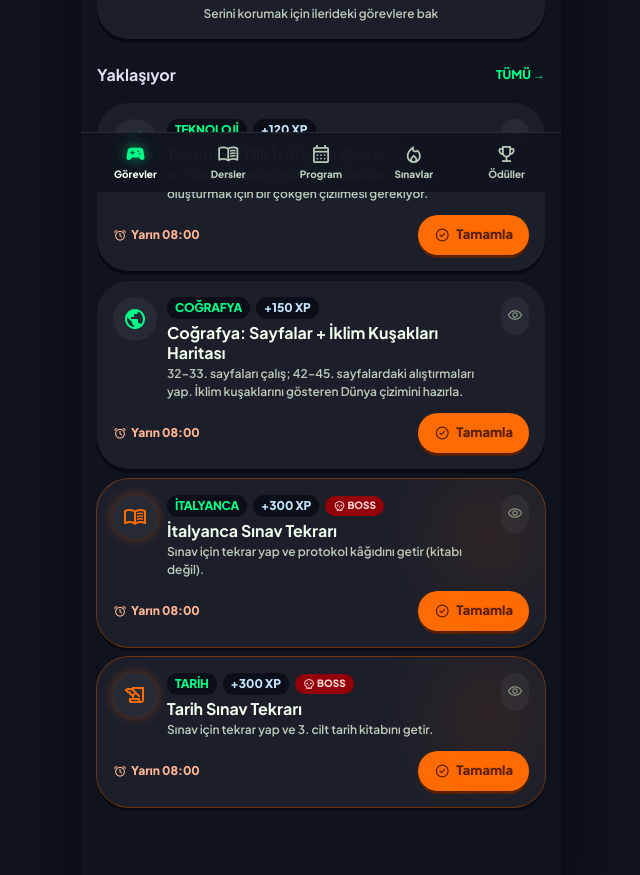
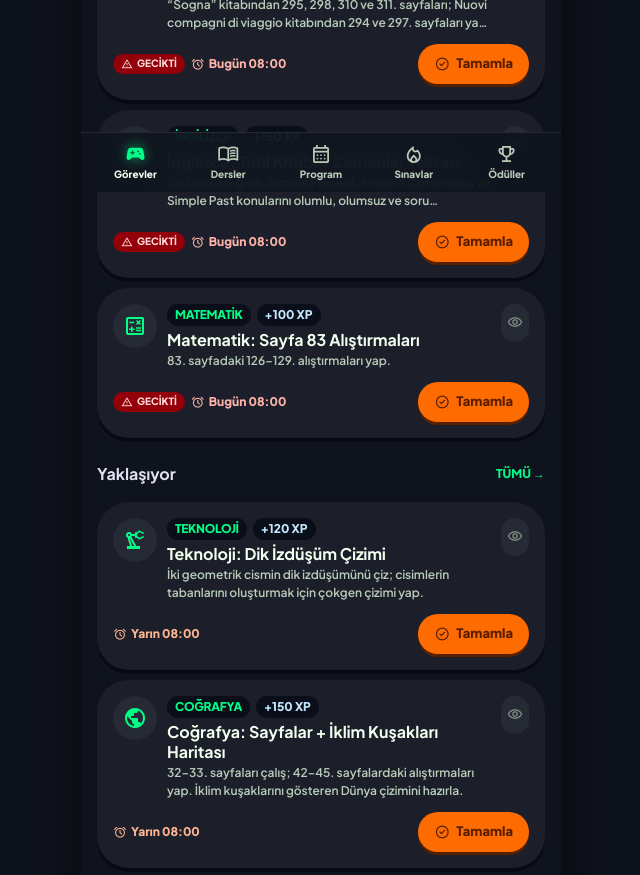
Before and after one commit to serkanarslansoy-svg/OdevTakip, a plain HTML site: page index.html in a window 1280 px wide. Shown: the part 608-1483 px from the top of the page, without its empty margins (319-959 px from the left). Drawn offline with nearby package versions, Linux system fonts and the light colour scheme.

Commit message:
Ruzgarin guncel odev listesini yenile

```diff
--- a/index.html
+++ b/index.html
@@ -260,35 +260,26 @@ function realTasks(){
     createdAt: '2026-09-24', dueDate, dueTime: '08:00', status: 'active'
   }, opts || {});
   return [
+    /* --- 24 Eylül Perşembe --- */
+    T('İtalyanca: Sogna + Nuovi compagni Sayfaları', 'ita', '“Sogna” kitabından 295, 298, 310 ve 311. sayfaları; Nuovi compagni di viaggio kitabından 294 ve 297. sayfaları yap. Not: “Sogna” kitap adı netleştirilecek.', '2026-09-24', 120),
+    T('İngilizce: Tatil Kitabı + Zamanlar Tekrarı', 'ing', 'Tatil kitabını getir. Simple Present, Present Continuous ve Simple Past konularını olumlu, olumsuz ve soru cümleleriyle tekrar et.', '2026-09-24', 150),
+    T('Matematik: Sayfa 83 Alıştırmaları', 'mat', '83. sayfadaki 126–129. alıştırmaları yap.', '2026-09-24', 100),
     /* --- 25 Eylül Cuma --- */
-    T('Teknoloji: Dik İzdüşüm Çizimi', 'tec', 'İki cismin dik izdüşümünü çiz. Cisimlerin tabanını oluşturmak için bir çokgen çizilmesi gerekiyor.', '2026-09-25', 120),
+    T('Teknoloji: Dik İzdüşüm Çizimi', 'tec', 'İki geometrik cismin dik izdüşümünü çiz; cisimlerin tabanlarını oluşturmak için çokgen çizimi yap.', '2026-09-25', 120),
     T('Coğrafya: Sayfalar + İklim Kuşakları Haritası', 'geo', '32–33. sayfaları çalış; 42–45. sayfalardaki alıştırmaları yap. İklim kuşaklarını gösteren Dünya çizimini hazırla.', '2026-09-25', 150),
-    T('İtalyanca Sınav Tekrarı', 'ita', 'Sınav için tekrar yap ve protokol kâğıdını getir (kitabı değil).', '2026-09-25', 300, { difficulty: 'boss' }),
+    T('İtalyanca: Sınav Tekrarı', 'ita', 'Sınava hazırlanmak için tekrar yap; protokol kâğıdını getir (kitabı değil).', '2026-09-25', 300, { difficulty: 'boss' }),
     T('Tarih Sınav Tekrarı', 'sto', 'Sınav için tekrar yap ve 3. cilt tarih kitabını getir.', '2026-09-25', 300, { difficulty: 'boss' }),
     /* --- 28 Eylül Pazartesi --- */
+    T('İngilizce: Simple Past Fiil Tekrarı', 'ing', 'Tatil kitabını getir. İşlenen fiillerin Simple Past hâllerini olumlu, olumsuz ve soru cümlelerinde tekrar et.', '2026-09-28', 150),
     T('Matematik: Notlar + Geometri 3. Cilt', 'mat', 'Defterdeki notları iyice çalış ve geometri kitabının yeni 3. cildini getir.', '2026-09-28', 150),
     /* --- 29 Eylül Salı --- */
     T('Fransızca: Ensemble c\'est mieux 3. Cilt', 'fra', 'Ensemble c\'est mieux 3. cildi getir.', '2026-09-29', 50),
     /* --- 30 Eylül Çarşamba --- */
-    T('Görsel Sanatlar: Fotoğraf + Aydınger Kâğıdı', 'art', 'Kendi yakın çekim fotoğrafının siyah-beyaz fotokopisini ve aydınger kâğıdını getir.', '2026-09-30', 80),
+    T('Görsel Sanatlar: Fotoğraf + Aydınger Kâğıdı', 'art', 'Yakın çekim bir fotoğrafının siyah-beyaz fotokopisini ve aydınger kâğıdını getir.', '2026-09-30', 80),
+    /* --- 1 Ekim Perşembe --- */
+    T('Matematik: Sayfa 90–91 Alıştırmaları', 'mat', '90. sayfadaki 234–236 ve 91. sayfadaki 246–248. alıştırmaları yap. Her alıştırma için üç deneme yapmanın önemli olduğunu unutma.', '2026-10-01', 150),
     /* --- 6 Ekim Salı --- */
-    T('Fransızca: 3. Sınıf Defteri + Şemalar', 'fra', '3. sınıf için hazırlanmış defteri; güncellenmiş adres/telefon defteri ve şemalarla birlikte getir.', '2026-10-06', 100),
-    /* --- Önceki teslimler (tamamlandı) --- */
-    T('İtalyanca: Sogna + Nuovi compagni Sayfaları', 'ita', '"Sogna" kitabında 295, 298, 310 ve 311. sayfalar; Nuovi compagni di viaggio kitabında 294 ve 297. sayfalar.', '2026-09-24', 100, { status: 'completed', completedAt: '2026-09-24' }),
-    T('İngilizce: Tatil Kitabı + Zamanlar Tekrarı', 'ing', 'Tatil kitabını getir; simple present, present continuous ve simple past zamanlarını olumlu, olumsuz ve soru cümlelerinde tekrar et.', '2026-09-24', 120, { status: 'completed', completedAt: '2026-09-24' }),
-    T('Matematik: Sayfa 83 Alıştırmaları', 'mat', '83. sayfadaki 126–129. alıştırmaları yap.', '2026-09-24', 100, { status: 'completed', completedAt: '2026-09-24' }),
-    T('Görsel Sanatlar: Kare İçinde At', 'art', '286–293. sayfaları çalış; "Kare içinde at" başlıklı 1. çalışmayı teslim et.', '2026-09-23', 100, { status: 'completed', completedAt: '2026-09-23' }),
-    T('İtalyanca: Dikte + Protokol Kâğıtları', 'ita', 'Dikte edilen 5 cümleyi yaz; okunan kitapları ve protokol kâğıtlarını getir.', '2026-09-23', 80, { status: 'completed', completedAt: '2026-09-23' }),
-    T('Fen Bilimleri: Belgesel Raporu', 'sci', 'Belgeselle ilgili raporu tamamla.', '2026-09-22', 120, { status: 'completed', completedAt: '2026-09-22' }),
-    T('Tarih: Sorular + 3. Cilt', 'sto', '3. cilt tarih kitabını getir ve verilen soruları tamamla.', '2026-09-22', 100, { status: 'completed', completedAt: '2026-09-22' }),
-    T('Coğrafya: 22–30 Sayfa Çalışması', 'geo', '22–30. sayfaları, yalnızca derste işlenen kısımları çalış.', '2026-09-21', 100, { status: 'completed', completedAt: '2026-09-21' }),
-    T('İtalyanca: Loecher Kitabı', 'ita', 'Varsa Loecher edebiyat kitabını getir.', '2026-09-21', 40, { status: 'completed', completedAt: '2026-09-21' }),
-    T('İngilizce: Gioconda Yazma Alıştırmaları', 'ing', 'Gioconda English 2 çalışma kitapçığında verilen yazma alıştırmalarını getir.', '2026-09-21', 100, { status: 'completed', completedAt: '2026-09-21' }),
-    T('İtalyanca: Dil Bilgisi Tekrarı + Form', 'ita', 'Sınıf sınavı için dil bilgisini tekrar et; 3. cilt coğrafya kitabını ve birlikte düzeltilecek kitap tanıtım formunu getir.', '2026-09-18', 120, { status: 'completed', completedAt: '2026-09-18' }),
-    T('Tarih: Grup Tekrarı + 2. Cilt', 'sto', 'Grup tekrar çalışması için 2. cilt tarih kitabını getir.', '2026-09-18', 80, { status: 'completed', completedAt: '2026-09-18' }),
-    T('İngilizce: I Discover 2 + Tatil Kitabı', 'ing', 'I Discover 2 kitabını ve tatil kitabını getir.', '2026-09-17', 60, { status: 'completed', completedAt: '2026-09-17' }),
-    T('İtalyanca: Dil Bilgisi Kitabı + Özetler', 'ita', 'Dil bilgisi kitabını ve ödevleri; okunan kitapları ve özetleri getir.', '2026-09-16', 80, { status: 'completed', completedAt: '2026-09-16' }),
-    T('İtalyanca: Tarih 2. Cilt + Ödevler', 'ita', '2. cilt tarih kitabını ve dil bilgisi ödevlerini getir.', '2026-09-15', 60, { status: 'completed', completedAt: '2026-09-15' })
+    T('Fransızca: 3. Sınıf Defteri + Şemalar', 'fra', '3. sınıfa hazır defteri; güncellenmiş adres/telefon bilgileri ve şemalarla birlikte getir.', '2026-10-06', 100)
   ];
 }
 /* Gerçek sınavlar: 25 Eylül Cuma verificaciones */
@@ -304,7 +295,7 @@ function seedState(){
   const t = todayStr();
   const day = n => ymd(addDays(n));
   return {
-    version: 1,
+    version: 2,
     student: { name:'Rüzgar', nickname:'Ruz', grade:'Terza Media' },
     xp: 0,
     streak: 0,
@@ -341,6 +332,10 @@ function loadState(){
   const s = seedState(); localStorage.setItem(LS_KEY, JSON.stringify(s)); return s;
 }
 function migrate(s){
+  if ((s.version || 1) < 2) {
+    s.tasks = realTasks();
+    s.version = 2;
+  }
   s.tasks = s.tasks || []; s.exams = s.exams || []; s.schedule = s.schedule || [];
   s.rewards = s.rewards || []; s.redemptions = s.redemptions || []; s.history = s.history || [];
   s.badges = s.badges || {}; s.alarmsLast = s.alarmsLast || {};
```
